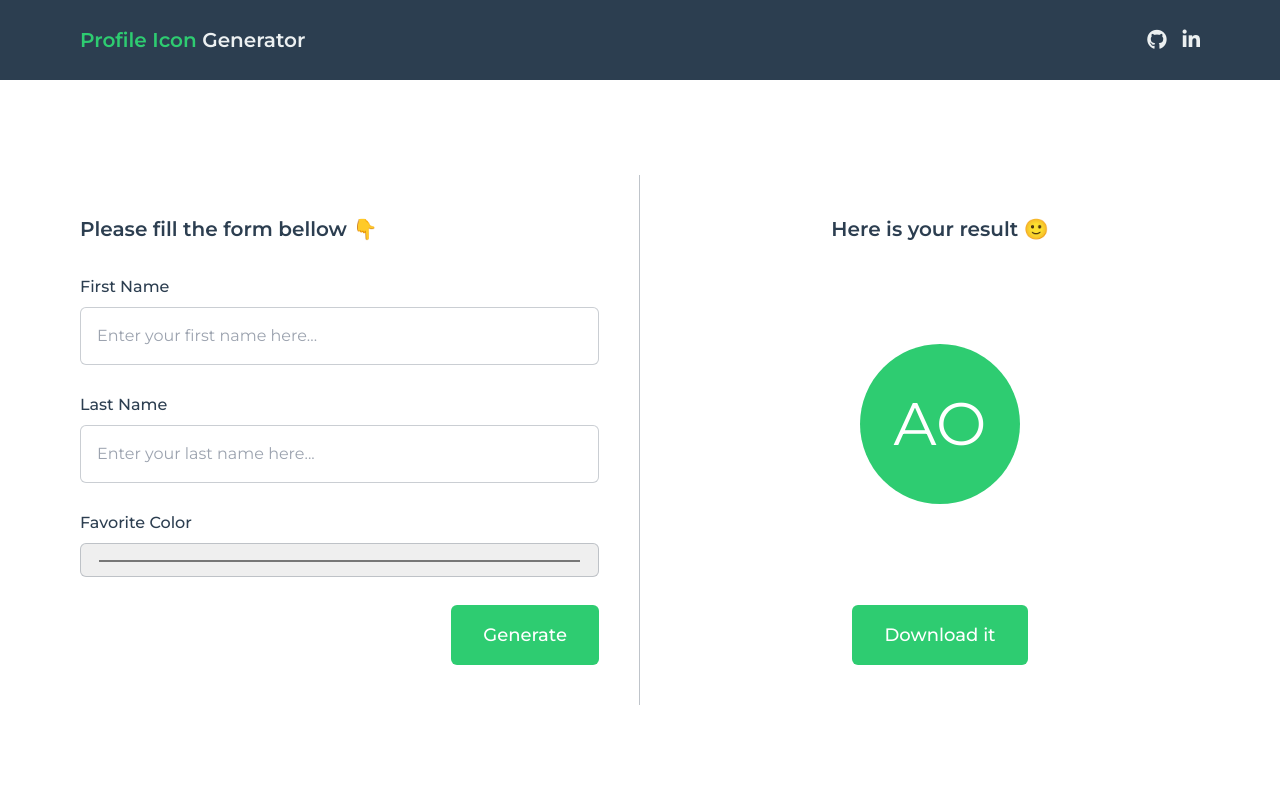
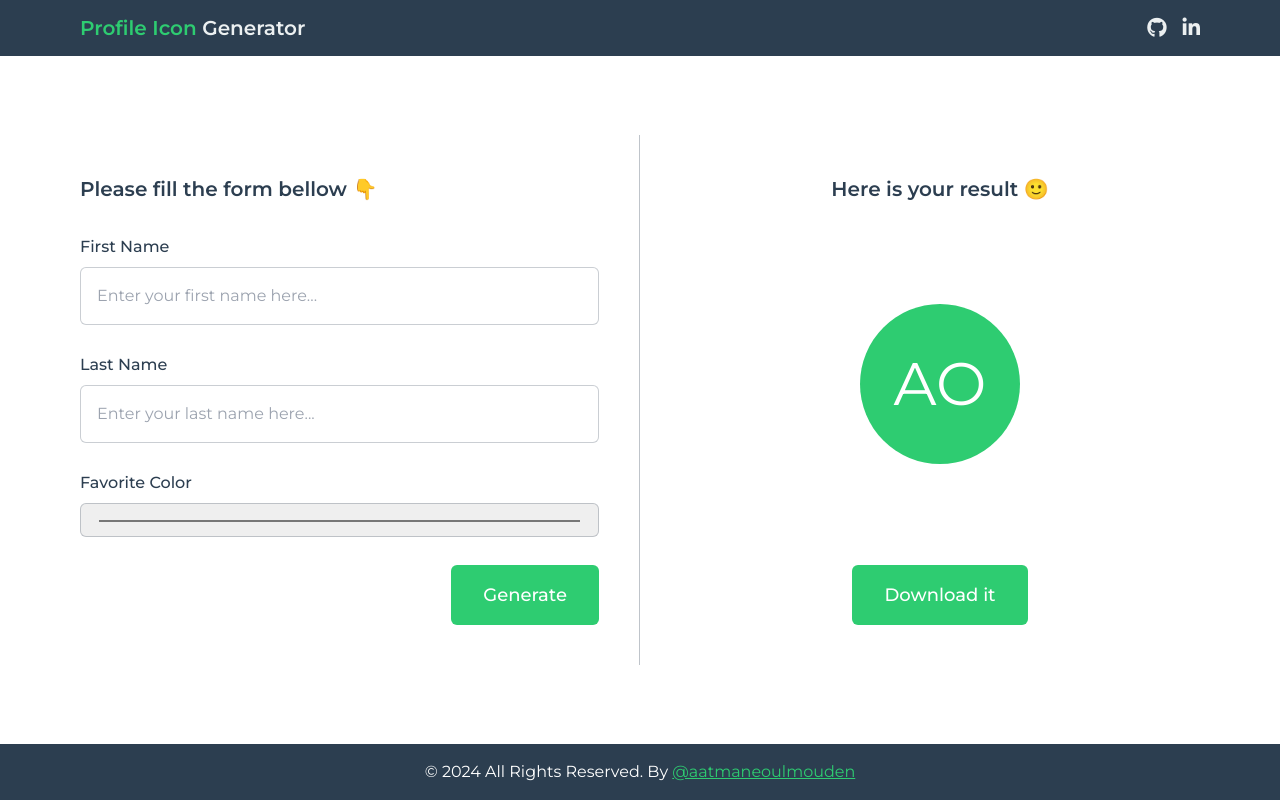
Before and after one commit to aatmaneoulmouden/profile-icon-generator, a website: page index.html in a window 1280 px wide. Drawn offline with Linux system fonts and the light colour scheme.

Commit message:
Desktop demo: Footer section

```diff
--- a/index.html
+++ b/index.html
@@ -15,7 +15,7 @@
     <!-- ========== Start HEADERSection ========== -->
     <header id="header" class="header bg-dark">
         <div class="container">
-            <div class="flex-between-center h-20">
+            <div class="flex-between-center h-14">
                 <h1 class="text-primary text-xl font-semibold">Profile Icon <span class="text-light">Generator</span></h1>
                 <ul class="about-info-wrapper flex-between-center gap-x-4">
                     <li>
@@ -58,6 +58,13 @@
             </div>
         </div>
     </main>
+    <footer class="bg-dark">
+        <div class="container">
+            <div class="h-14 flex justify-center items-center">
+                <p class="text-center text-white">© 2024 All Rights Reserved. By <a href="https://www.linkedin.com/in/aatmaneoulmouden/" target="_blank" class="underline text-primary">@aatmaneoulmouden</a></p>
+            </div>
+        </div>
+    </footer>
     <!-- ========== Start SCRIPTS Section ========== -->
     <script src="./assets/js/main.js"></script>
     <!-- ========== End SCRIPTS Section ========== -->
--- a/src/input.css
+++ b/src/input.css
@@ -13,7 +13,7 @@
 }
 
 main {
-    height: calc(100vh - 80px);
+    height: calc(100vh - 112px);
 }
 
 .input-wrapper {
```
Also changed, not shown: assets/css/style.css.
